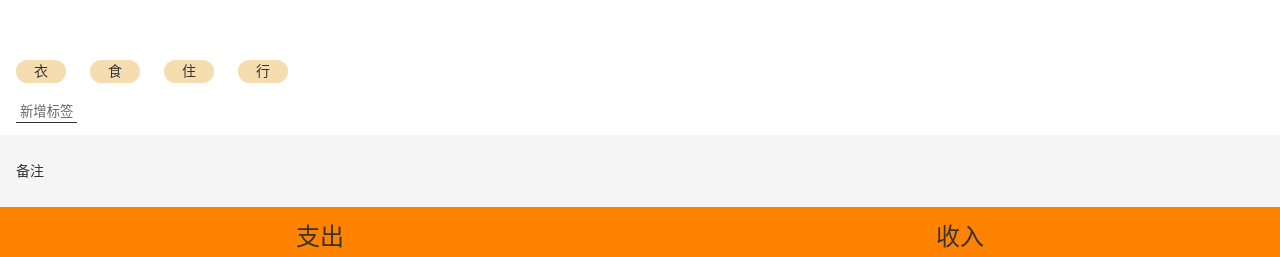
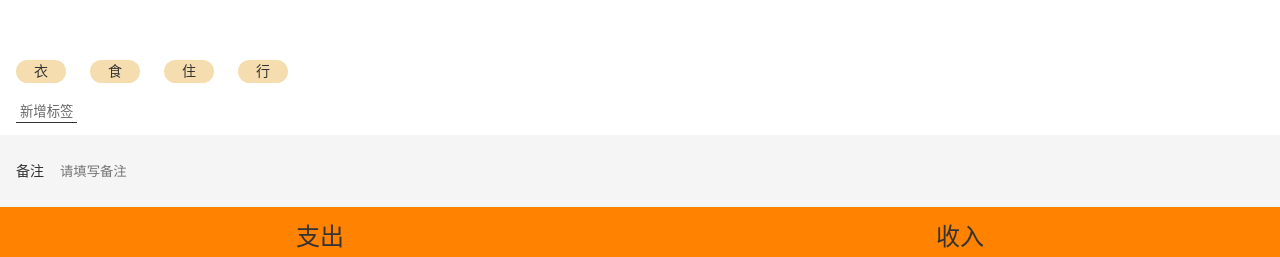
Before and after one commit to Ruaxin/money-rc, a React app: page /money#/money in a window 1280 px wide. Shown: the part 148-405 px from the top of the page. Built offline with nearby package versions, Linux system fonts and the light colour scheme.

Commit message:
封装center和space

```diff
--- a/public/index.html
+++ b/public/index.html
@@ -1,20 +1,17 @@
 <!DOCTYPE html>
 <html lang="en">
 <head>
-    <meta charset="utf-8" />
-    <link rel="icon" href="%PUBLIC_URL%/favicon.ico" />
-    <meta name="viewport" content="width=device-width, initial-scale=1" />
-    <meta name="theme-color" content="#000000" />
+  <meta charset="utf-8"/>
+  <meta name="viewport" content="width=device-width, initial-scale=1"/>
+  <meta name="theme-color" content="#000000"/>
   <meta
     name="description"
     content="Web site created using create-react-app"
   />
-    <link rel="apple-touch-icon" href="%PUBLIC_URL%/logo192.png" />
   <!--
     manifest.json provides metadata used when your web app is installed on a
     user's mobile device or desktop. See https://developers.google.com/web/fundamentals/web-app-manifest/
   -->
-    <link rel="manifest" href="%PUBLIC_URL%/manifest.json" />
   <!--
     Notice the use of %PUBLIC_URL% in the tags above.
     It will be replaced with the URL of the `public` folder during the build.
@@ -24,7 +21,7 @@
     work correctly both with client-side routing and a non-root public URL.
     Learn how to configure a non-root public URL by running `npm run build`.
   -->
-    <title>React App</title>
+  <title>您记账吗？</title>
 </head>
 <body>
 <noscript>You need to enable JavaScript to run this app.</noscript>
--- /dev/null
+++ b/src/components/Center.tsx
@@ -0,0 +1,9 @@
+import styled from 'styled-components';
+
+const Center = styled.div`
+  display: flex;
+  justify-content: center;
+  align-items: center;
+  flex-direction: column;
+`;
+export {Center};
--- a/src/components/Input.tsx
+++ b/src/components/Input.tsx
@@ -11,7 +11,7 @@ const Label = styled.label`
     > input{
       display: block;
       width: 100%;
-      height: 72px;
+      height: 44px;
       background: none;
       border: none;
     }
--- /dev/null
+++ b/src/components/Space.tsx
@@ -0,0 +1,7 @@
+import styled from 'styled-components';
+
+const Space = styled.div`
+  height: 16px;
+`;
+
+export {Space};
--- a/src/views/Money/NoteSection.tsx
+++ b/src/views/Money/NoteSection.tsx
@@ -4,23 +4,9 @@ import {Input} from 'components/Input';
 
 const Wrapper = styled.section`
   background: #f5f5f5;
-  padding: 0 16px;
+  padding: 14px 16px;
   font-size: 14px;
-  > label{
-    display: flex;
-    align-items: center;
-    > span{
-      margin-right: 16px;
-      white-space: nowrap;
-    }
-    > input{
-      display: block;
-      width: 100%;
-      height: 72px;
-      background: none;
-      border: none;
-    }
-  }
+
 `;
 
 type Props = {
@@ -38,6 +24,7 @@ const NoteSection: React.FC<Props> = (props) => {
       <label>
         <Input label='备注'
                type='text'
+               placeholder='请填写备注'
                value={note}
                onChange={onChange}
         />
--- a/src/views/Tag.tsx
+++ b/src/views/Tag.tsx
@@ -5,6 +5,9 @@ import Layout from 'components/Layout';
 import Icon from 'components/Icon';
 import {Button} from 'components/Button';
 import styled from 'styled-components';
+import {Input} from 'components/Input';
+import {Center} from 'components/Center';
+import {Space} from 'components/Space';
 
 const Topbar = styled.header`
   display: flex;
@@ -12,6 +15,11 @@ const Topbar = styled.header`
   line-height: 20px;
   padding: 14px;
   align-items: center;
+`;
+const InputWrapper = styled.div`
+  background: white;
+  padding: 0 16px;
+  margin-top: 16px;
 `;
 
 type Params = {
@@ -29,17 +37,15 @@ const Tag: React.FC = () => {
         <span>编辑标签</span>
         <Icon/>
       </Topbar>
-      <div>
-        <label>
-          <span>标签名</span>
-          <input type="text"
-                 placeholder='标签名'
-          />
-        </label>
-      </div>
-      <div>
+      <InputWrapper>
+        <Input label='标签名' type='text' placeholder='请输入标签名'/>
+      </InputWrapper>
+      <Center>
+        <Space/>
+        <Space/>
+        <Space/>
         <Button>删除标签</Button>
-      </div>
+      </Center>
     </Layout>
   );
 };
--- a/src/views/Tags.tsx
+++ b/src/views/Tags.tsx
@@ -5,6 +5,7 @@ import styled from 'styled-components';
 import Icon from 'components/Icon';
 import {Link} from 'react-router-dom';
 import {Button} from 'components/Button';
+import {Center} from 'components/Center';
 
 const TagList = styled.ol`
   font-size: 16px;
@@ -21,13 +22,6 @@ const TagList = styled.ol`
       align-items: center;
     }
   }
-`;
-
-const Center = styled.div`
-  display: flex;
-  justify-content: center;
-  align-items: center;
-  flex-direction: column;
 `;
 const Space = styled.div`
   height: 16px;
```
Lines whose indentation alone changed are shown as unchanged.
